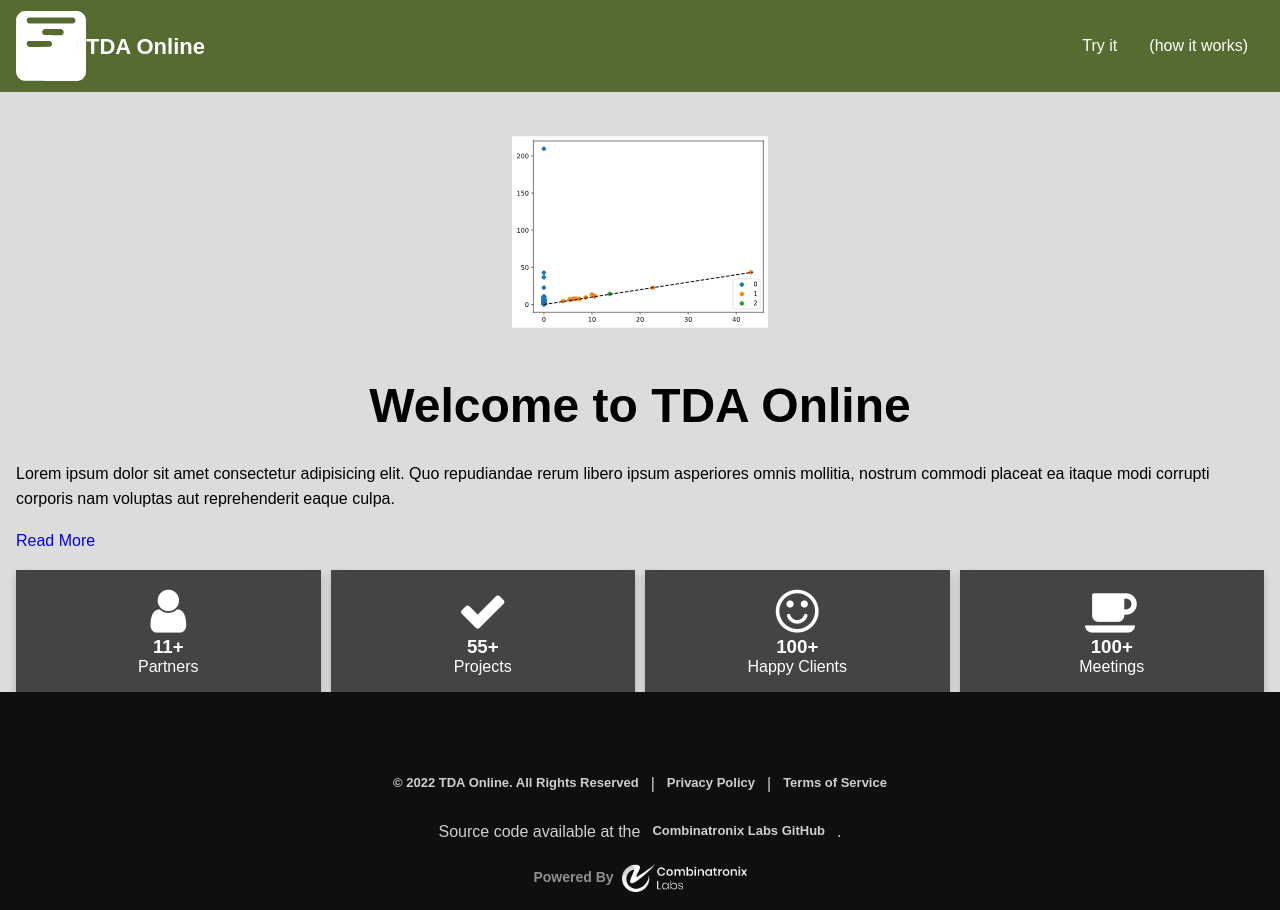
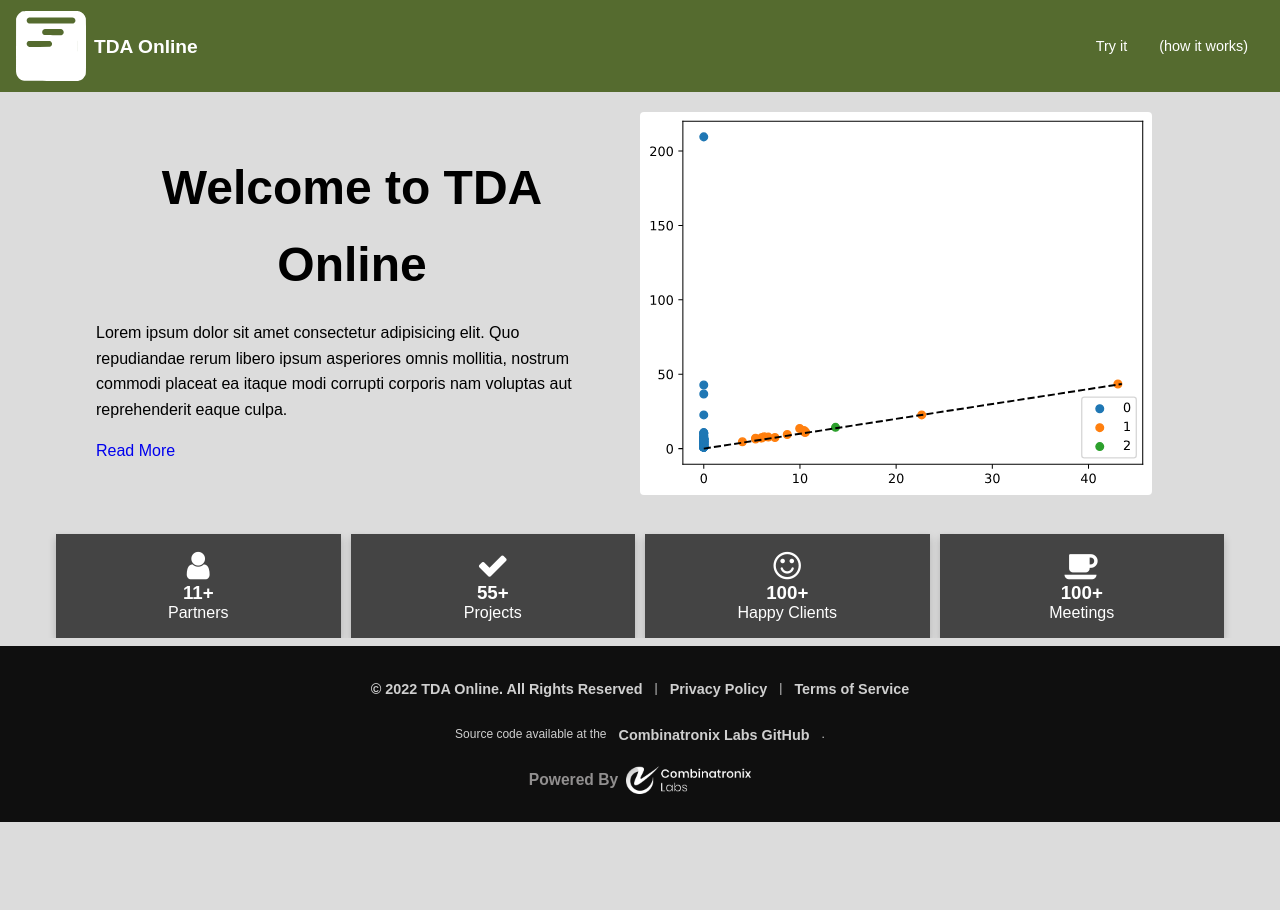
Before and after one commit to Combinatronix-Labs/tdaonline, a Python web app: template flask/templates/index.html in a window 1280 px wide. After the commit the page ends 822 px from the top, so only its background shows below. Run offline with Jinja, Linux system fonts and the light colour scheme; the template is opened without the code that fills it, so the values that code supplies are empty.

Commit message:
Landing page css facelift

```diff
--- a/flask/static/css/main.css
+++ b/flask/static/css/main.css
@@ -8,6 +8,9 @@
   --footer-background-color: #0f0f0f;
   --link_text_color_light: white;
   --image-max-width: 256px;
+  --brand-font-size: 24px;
+  --showcase-font-size: 1rem;
+  --footer-font-size: 12px;
 }
 
 * {
@@ -23,6 +26,20 @@ body {
   font-family: "Poppins", sans-serif;
   color: white;
   background: var(--main-background-color);
+  display: grid;
+  grid-template-rows: min-content auto min-content;
+}
+
+header{
+  grid-row: 1/2;
+}
+
+main {
+  grid-row: 2/3;
+}
+
+footer {
+  grid-row: 3/4;
 }
 
 a {
@@ -221,7 +238,7 @@ header nav {
 #BrandText p {
   text-decoration: none;
   line-height: 1.41em;
-  font-size: 22px;
+  font-size: calc(var(--brand-font-size) * 0.8);
 }
 
 /* Header: Navbar */
@@ -243,7 +260,7 @@ header nav {
 } */
 .nav-item a {
   float: left;
-  font-size: 16px;
+  font-size: calc(var(--brand-font-size) * 0.6);
   color: white;
   text-align: center;
   padding: 14px 16px;
@@ -375,7 +392,7 @@ nav a:hover,
   color: white;
 }
 .MainWelcomePage .Counters .fa {
-  font-size: 50px;
+  font-size: calc(var(--showcase-font-size)*2);
 }
 
 /* Main Content: Instructions Page */
@@ -666,7 +683,7 @@ nav a:hover,
 }
 .FooterExternalLink span {
   margin-bottom: 0.05rem;
-  font-size: 14px;
+  font-size: calc(var(--footer-font-size)*1.3);
   margin-right: 0.5rem;
   color: rgb(145, 143, 143);
 }
@@ -677,6 +694,7 @@ nav a:hover,
   margin-top: 15px;
   margin-bottom: 15px;
   flex-wrap: wrap;
+  font-size: var(--footer-font-size);
 }
 .FooterRouterLink {
   flex: 0 0 auto;
@@ -687,12 +705,24 @@ nav a:hover,
   transition: all 0.2s ease-in-out;
   color: var(--text-color);
   text-decoration: none;
-  font-size: 13px;
+  font-size: calc(var(--footer-font-size)*1.2);
   font-weight: 700;
 }
 
 /* Media Queries */
-@media only screen and (min-width: 640px) {
+@media only screen and (min-width: 600px) {
+  :root{
+    --image-max-width: 384px;
+  }
+  .MainWelcomePage #Showcase img {
+    height: auto;
+  }
+  main {
+    margin-bottom: 8px;
+  }
+  #BrandLogo{
+    margin-right: 8px;
+  }
   #BrandText {
     display: initial;
   }
@@ -706,9 +736,6 @@ nav a:hover,
   }
   .CompletLog {
     overflow-x: initial;
-  }
-  .FooterInner {
-    padding: 68px 34px 10px;
   }
 }
 
@@ -748,7 +775,30 @@ nav a:hover,
   }
 }
 
-@media only screen and (min-width: 1200px) {
+@media only screen and (min-width: 1024px) {
+  :root {
+    --image-max-width: 512px;
+  }
+  figure{
+    display: initial;
+  }
+  .MainWelcomePage{
+    max-width: 1200px;
+    margin: auto;
+  }
+  #Showcase .Container{
+    grid-template-columns: 1fr 1fr;
+    padding: 0 8px 0 8px;
+  }
+  #ShowcaseCTA{
+    grid-column: 1/2;
+    grid-row: 1/2 !important;
+    margin: 32px;
+  }
+  #ShowcaseAnimation{
+    grid-column: 2/3;
+    grid-row: 1/2;
+  }
   .NewLogEntry {
     height: initial !important;
   }
```
Also changed, not shown: other parts of flask/static/css/main.css (+30 -6 lines).
